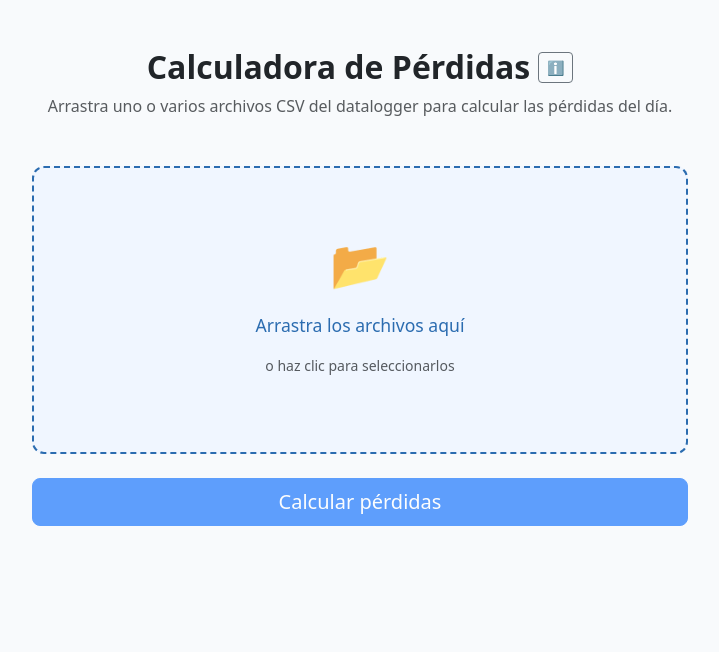
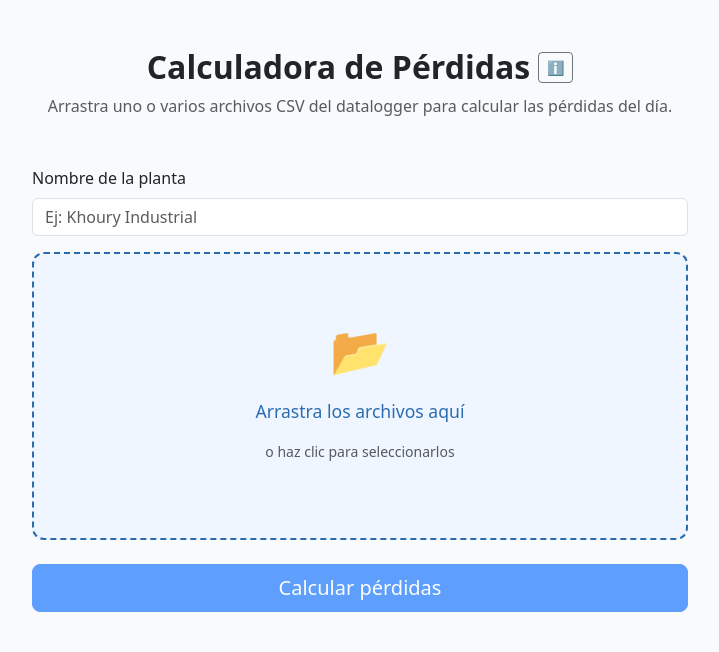
Before and after one commit to AndrsBatista/Calculadora-PerdidasCI, a Django app: page / in a window 1280 px wide. Shown: the top 652 px of the page, without its empty margins (280-999 px from the left). Run offline with Django 5.2, Linux system fonts and the light colour scheme.

Commit message:
feat(calculadora): nombre de planta obligatorio y en el reporte Excel
El nombre de la planta se pide en el formulario, se muestra en los resultados y titula el Excel y su nombre de archivo. El umbral dinámico sube del 10% al 20% para reducir falsos positivos. El total del Excel pasa a la columna de la pérdida (antes caía en la columna E).

```diff
--- a/calculadora/templates/calculadora/resultados.html
+++ b/calculadora/templates/calculadora/resultados.html
@@ -14,6 +14,7 @@
     <div>
       <h2 class="fw-bold mb-0">Resultados del análisis</h2>
       <p class="text-muted mb-0">
+        <strong>{{ nombre_planta }}</strong>
         {{ resultados|length }} archivo(s) procesado(s) —
         <span class="text-danger fw-semibold">{{ dias_con_perdidas }} con pérdidas</span> /
         <span class="text-success fw-semibold">{{ dias_sin_perdidas }} sin pérdidas</span>
--- a/calculadora/templates/calculadora/upload.html
+++ b/calculadora/templates/calculadora/upload.html
@@ -29,7 +29,15 @@
 
   <form method="post" enctype="multipart/form-data" id="upload-form">
     {% csrf_token %}
-
+    <div class="mb-3">
+      <label for ="nombre-planta" class="form-label">Nombre de la planta</label>
+      <input type="text"
+             class="form-control"
+             id="nombre-planta"
+             name="nombre_planta"
+             placeholder="Ej: Khoury Industrial"
+             required>
+    </div>
     <div id="drop-zone"
          style="border: 2px dashed #2B6CB0; border-radius: 12px; padding: 60px 20px;
                 text-align: center; cursor: pointer; background: #f0f6ff; transition: background 0.2s;">
@@ -164,12 +172,18 @@
 
   form.addEventListener('submit', function (e) {
     e.preventDefault();
+
+    const nombrePlanta = document.getElementById('nombre-planta').value.trim();
+    if (!nombrePlanta) {
+      mostrarAviso('Por favor, ingresa el nombre de la planta.', 'danger');
+      return;
+    }
+
     if (!archivosAcumulados.length) return;
 
     document.getElementById('btn-texto').textContent = 'Procesando...';
     document.getElementById('btn-spinner').style.display = 'inline-block';
     submitBtn.disabled = true;
-
     const formData = new FormData(form);
     archivosAcumulados.forEach(f => formData.append('archivos_csv', f));
 
--- a/calculadora/views.py
+++ b/calculadora/views.py
@@ -15,6 +15,12 @@ def _sort_key(fecha_str):
 def upload_view(request):
     if request.method == 'POST':
         archivos = request.FILES.getlist('archivos_csv')
+        nombre_planta = request.POST.get('nombre_planta', '').strip()
+
+        if not nombre_planta:
+            return render(request, 'calculadora/upload.html', {
+                'error': 'Por favor, ingresa el nombre de la planta.'
+            })
 
         if not archivos:
             return render(request, 'calculadora/upload.html', {
@@ -33,12 +39,14 @@ def upload_view(request):
 
         # Regenerar Excel con registros en el mismo orden
         registros_ordenados = sorted(resultado['registros_excel'], key=lambda r: _sort_key(r['fecha']))
-        excel_bytes_ordenado = generar_excel(registros_ordenados) if registros_ordenados else None
+        excel_bytes_ordenado = generar_excel(registros_ordenados, nombre_planta) if registros_ordenados else None
 
         if excel_bytes_ordenado:
             request.session['excel_b64'] = base64.b64encode(excel_bytes_ordenado).decode('utf-8')
+            request.session['nombre_planta'] = nombre_planta
         else:
             request.session.pop('excel_b64', None)
+            request.session.pop('nombre_planta', None)
 
         dias_con_perdidas = sum(1 for r in resultados_ordenados if not r['sin_perdidas'])
         dias_sin_perdidas = sum(1 for r in resultados_ordenados if r['sin_perdidas'])
@@ -51,13 +59,15 @@ def upload_view(request):
             'hay_excel':          excel_bytes_ordenado is not None,
             'dias_con_perdidas':  dias_con_perdidas,
             'dias_sin_perdidas':  dias_sin_perdidas,
+            'nombre_planta':      nombre_planta
         })
 
     return render(request, 'calculadora/upload.html')
 
 
 def descargar_excel(request):
-    excel_b64 = request.session.get('excel_b64')
+    excel_b64     = request.session.get('excel_b64')
+    nombre_planta = request.session.get('nombre_planta', 'Reporte')
 
     if not excel_b64:
         return HttpResponse('No hay Excel disponible. Procesa los archivos primero.', status=404)
@@ -67,5 +77,6 @@ def descargar_excel(request):
         excel_bytes,
         content_type='application/vnd.openxmlformats-officedocument.spreadsheetml.sheet'
     )
-    response['Content-Disposition'] = 'attachment; filename="Reporte_Perdidas.xlsx"'
+    nombre_archivo = f"Reporte_Perdidas_{nombre_planta.replace(' ', '_')}.xlsx"
+    response['Content-Disposition'] = f'attachment; filename="{nombre_archivo}"'
     return response
```
Also changed, not shown: calculadora/services/perdidas_engine.py (+21 -11 lines).
